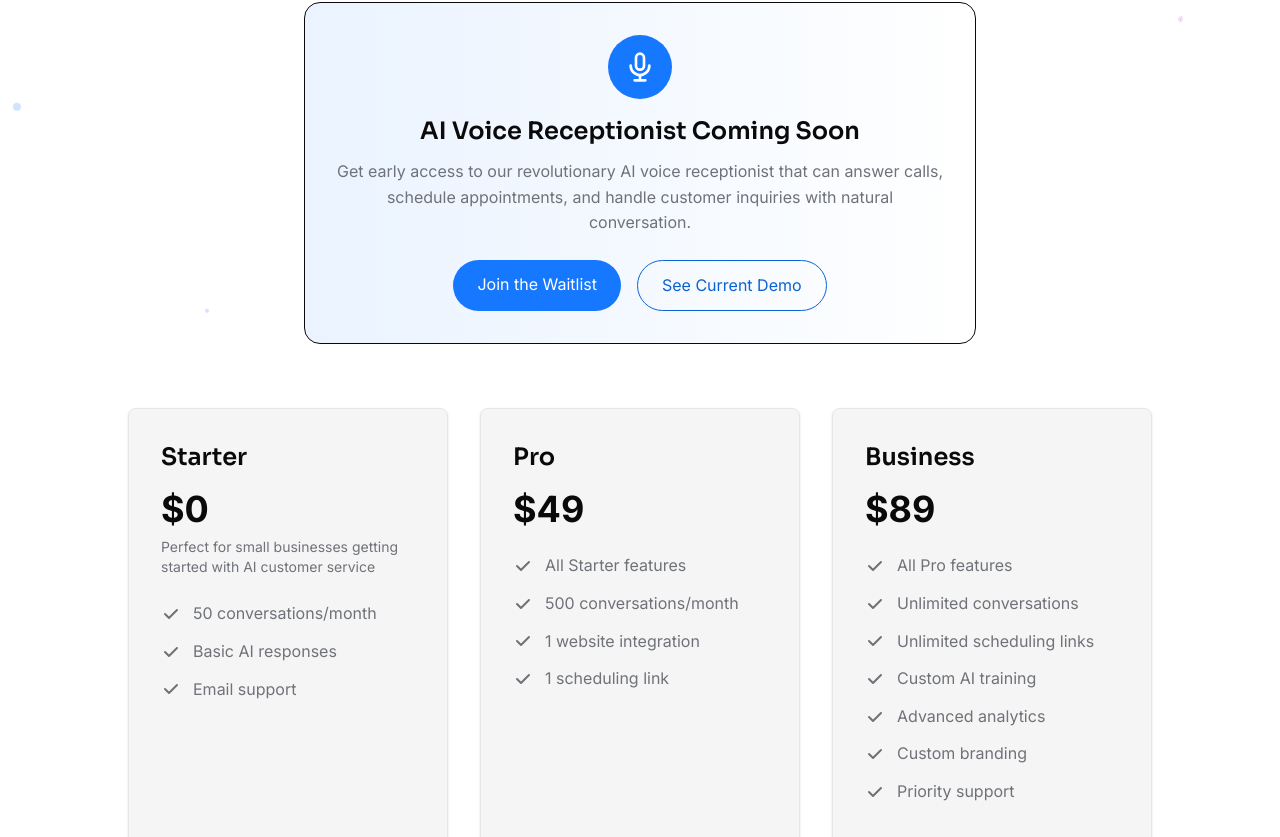
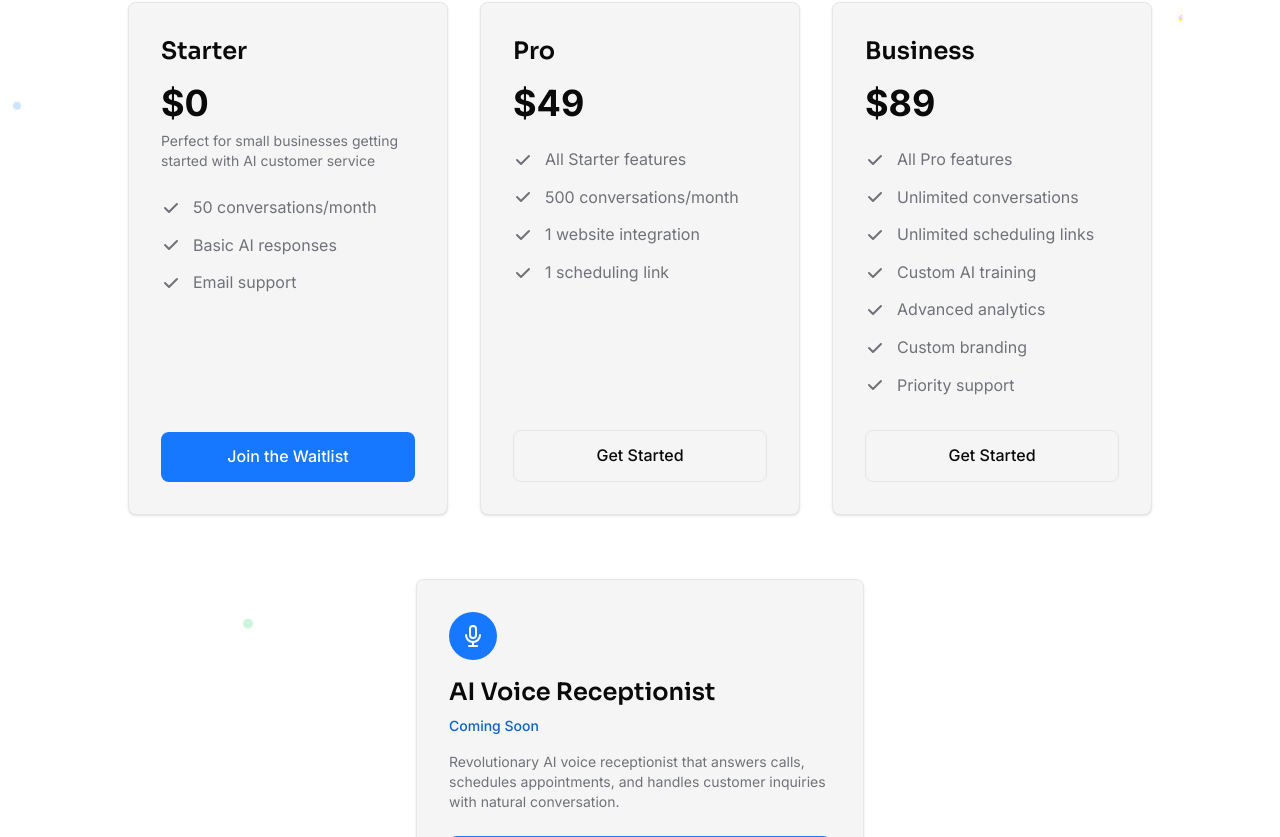
Before and after one commit to cabecaturbo/netiawebsite, a Next.js app: page /pricing in a window 1280 px wide. Shown: the part 343-1180 px from the top of the page. Built offline with nearby package versions, Linux system fonts and the light colour scheme.

Commit message:
Move AI Voice Receptionist section below pricing table
- Moved AI Voice Receptionist card below pricing cards
- Matched pricing card style with consistent border and shadow
- Single 'Join the Waitlist' button with primary styling
- Centered layout that fits with overall design system

```diff
--- a/app/pricing/page.tsx
+++ b/app/pricing/page.tsx
@@ -19,38 +19,6 @@ export default function Pricing() {
             <p className="text-lg text-muted max-w-2xl mx-auto">
               Start free and upgrade as you grow. All plans include AI responses powered by OpenAI.
             </p>
-          </div>
-
-          {/* AI Voice Receptionist Coming Soon */}
-          <div className="text-center mb-16">
-            <div className="bg-gradient-to-r from-primary-50 to-primary-100 border border-primary-200 rounded-2xl p-8 max-w-2xl mx-auto">
-              <div className="w-16 h-16 bg-primary-500 rounded-full flex items-center justify-center mx-auto mb-4">
-                <svg className="w-8 h-8 text-white" fill="none" stroke="currentColor" viewBox="0 0 24 24">
-                  <path strokeLinecap="round" strokeLinejoin="round" strokeWidth={2} d="M19 11a7 7 0 01-7 7m0 0a7 7 0 01-7-7m7 7v4m0 0H8m4 0h4m-4-8a3 3 0 01-3-3V5a3 3 0 116 0v6a3 3 0 01-3 3z" />
-                </svg>
-              </div>
-              <h2 className="font-display text-2xl font-semibold text-fg mb-3">
-                AI Voice Receptionist Coming Soon
-              </h2>
-              <p className="text-muted mb-6">
-                Get early access to our revolutionary AI voice receptionist that can answer calls,
-                schedule appointments, and handle customer inquiries with natural conversation.
-              </p>
-              <div className="flex flex-col sm:flex-row gap-4 justify-center">
-                <a
-                  href="#waitlist"
-                  className="px-6 py-3 bg-primary-500 text-white rounded-full hover:bg-primary-600 transition-all duration-300 hover-lift btn-enhanced"
-                >
-                  Join the Waitlist
-                </a>
-                <a
-                  href="/demo"
-                  className="px-6 py-3 border border-primary-200 text-primary-600 rounded-full hover:bg-primary-50 transition-all duration-300 hover-lift btn-enhanced"
-                >
-                  See Current Demo
-                </a>
-              </div>
-            </div>
           </div>
 
           {/* Pricing Cards */}
@@ -203,6 +171,35 @@ export default function Pricing() {
               </a>
             </div>
           </div>
+
+          {/* AI Voice Receptionist Coming Soon */}
+          <div className="mt-16 max-w-md mx-auto">
+            <div className="bg-surface border border-border rounded-lg p-8 shadow-sm flex flex-col h-full hover-lift transition-all duration-500 group">
+              <div className="mb-6">
+                <div className="w-12 h-12 bg-primary-500 rounded-full flex items-center justify-center mb-4">
+                  <svg className="w-6 h-6 text-white" fill="none" stroke="currentColor" viewBox="0 0 24 24">
+                    <path strokeLinecap="round" strokeLinejoin="round" strokeWidth={2} d="M19 11a7 7 0 01-7 7m0 0a7 7 0 01-7-7m7 7v4m0 0H8m4 0h4m-4-8a3 3 0 01-3-3V5a3 3 0 116 0v6a3 3 0 01-3 3z" />
+                  </svg>
+                </div>
+                <h3 className="font-display text-2xl font-semibold text-fg mb-2">
+                  AI Voice Receptionist
+                </h3>
+                <div className="text-sm text-primary-600 font-medium mb-4">
+                  Coming Soon
+                </div>
+                <p className="text-muted text-sm">
+                  Revolutionary AI voice receptionist that answers calls, schedules appointments,
+                  and handles customer inquiries with natural conversation.
+                </p>
+              </div>
+              <a
+                href="#waitlist"
+                className="block w-full px-6 py-3 bg-primary-500 text-white rounded-lg font-medium hover:bg-primary-600 transition-colors mt-auto text-center hover-lift btn-enhanced"
+              >
+                Join the Waitlist
+              </a>
+            </div>
+          </div>
         </div>
       </main>
       <Footer />
```
